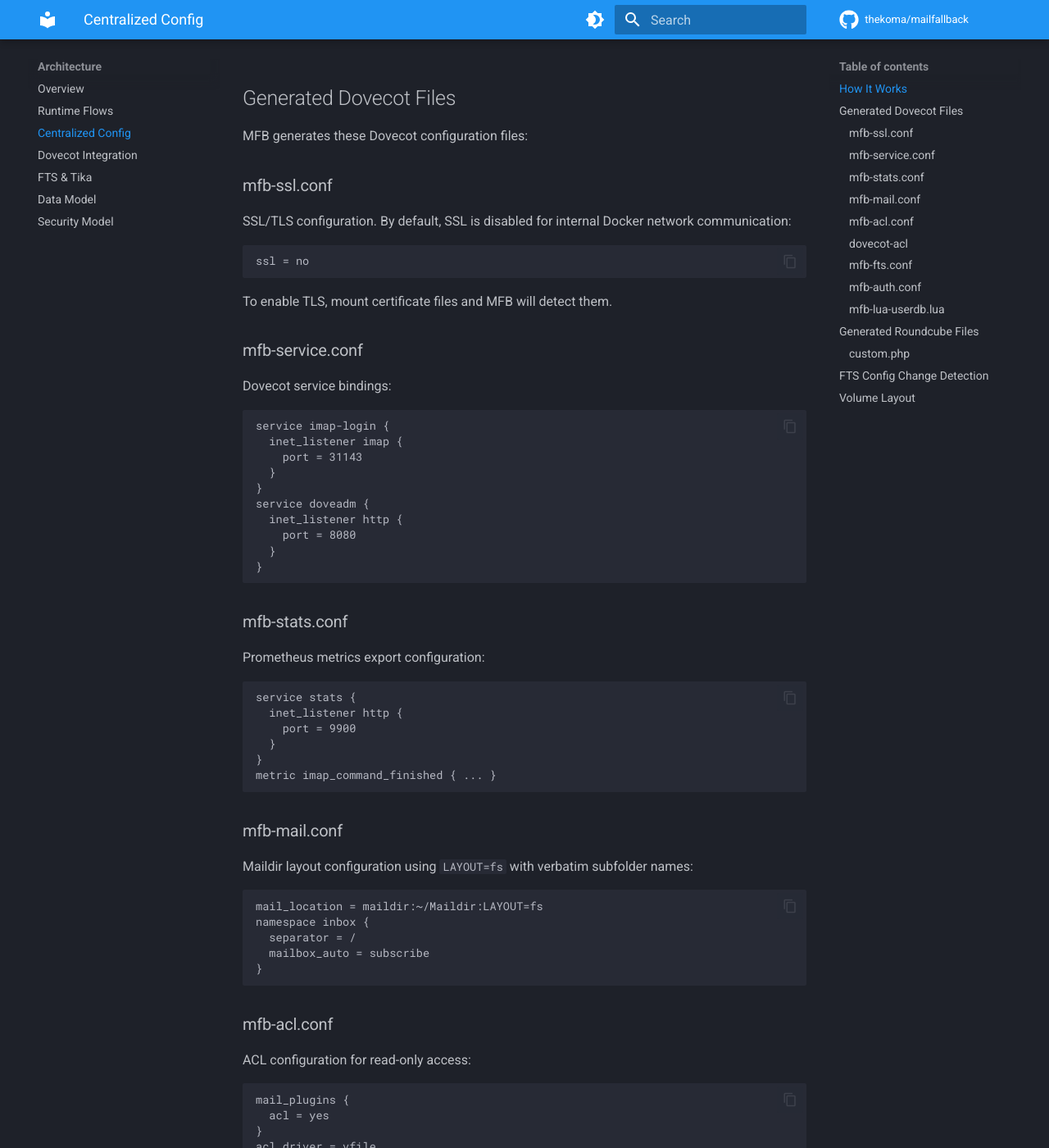
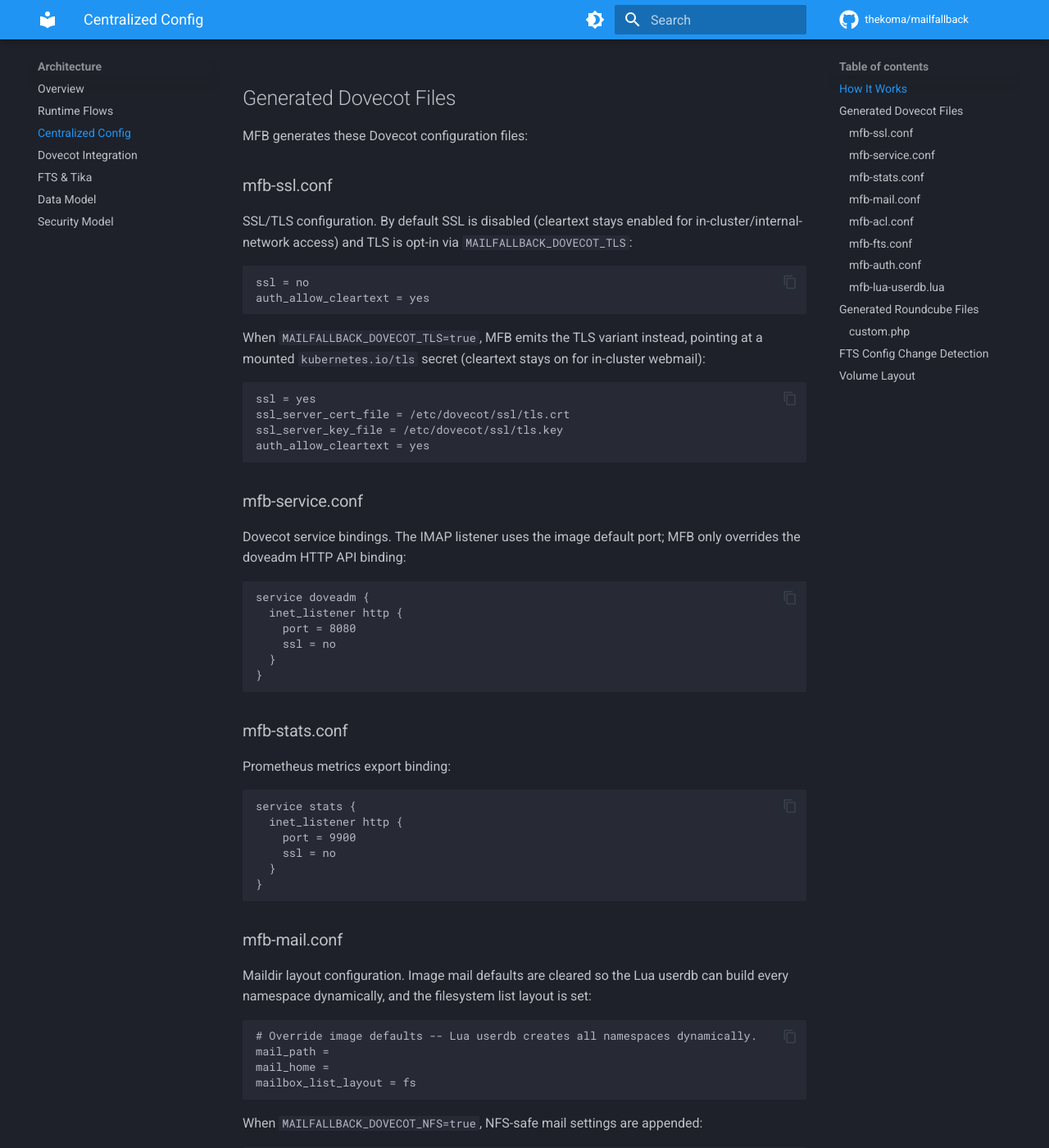
Before and after one commit to thekoma/mailfallback, an MkDocs documentation site: the page built from docs/src/architecture/config-generation.md, in a window 1280 px wide and 1400 px high, scrolled down 678 px. Shown: the whole window at 82% size. Built offline with MkDocs 1.6.1 and Material for MkDocs 9.7.7, drawn with Linux system fonts in a browser that asks for light colours; comment, search, counter and statistics services are not loaded; some of the changed text lies outside the part shown.

Commit message:
chore(chart): retry transient dependency fetches in CI; docs: step-by-step deploy guide + drift fixes
Wrap `helm dependency build` in a 3-attempt backoff retry in both ci.yml and
release.yml chart jobs — the bjw-s common library fetch from GitHub Pages had a
transient 503 that failed CI. Add a numbered step-by-step deployment guide to
the chart README (fresh-cluster walkthrough linking existing sections), point
the root README at the official OCI chart with a --version note, and fix drifted
snippets in the config-generation architecture doc (mfb-service/ssl/stats/mail/acl
now match the current generator; removed the no-longer-emitted dovecot-acl file).

Co-Authored-By: Claude Fable 5 <noreply@anthropic.com>

````diff
--- a/docs/src/architecture/config-generation.md
+++ b/docs/src/architecture/config-generation.md
@@ -23,78 +23,111 @@ MFB generates these Dovecot configuration files:
 
 ### mfb-ssl.conf
 
-SSL/TLS configuration. By default, SSL is disabled for internal Docker network communication:
+SSL/TLS configuration. By default SSL is disabled (cleartext stays enabled for
+in-cluster/internal-network access) and TLS is opt-in via `MAILFALLBACK_DOVECOT_TLS`:
 
 ```conf
 ssl = no
+auth_allow_cleartext = yes
 ```
 
-To enable TLS, mount certificate files and MFB will detect them.
+When `MAILFALLBACK_DOVECOT_TLS=true`, MFB emits the TLS variant instead, pointing
+at a mounted `kubernetes.io/tls` secret (cleartext stays on for in-cluster webmail):
+
+```conf
+ssl = yes
+ssl_server_cert_file = /etc/dovecot/ssl/tls.crt
+ssl_server_key_file = /etc/dovecot/ssl/tls.key
+auth_allow_cleartext = yes
+```
 
 ### mfb-service.conf
 
-Dovecot service bindings:
+Dovecot service bindings. The IMAP listener uses the image default port; MFB only
+overrides the doveadm HTTP API binding:
 
 ```conf
-service imap-login {
-  inet_listener imap {
-    port = 31143
-  }
-}
 service doveadm {
   inet_listener http {
     port = 8080
+    ssl = no
   }
 }
 ```
 
 ### mfb-stats.conf
 
-Prometheus metrics export configuration:
+Prometheus metrics export binding:
 
 ```conf
 service stats {
   inet_listener http {
     port = 9900
+    ssl = no
   }
 }
-metric imap_command_finished { ... }
 ```
 
 ### mfb-mail.conf
 
-Maildir layout configuration using `LAYOUT=fs` with verbatim subfolder names:
+Maildir layout configuration. Image mail defaults are cleared so the Lua userdb
+can build every namespace dynamically, and the filesystem list layout is set:
 
 ```conf
-mail_location = maildir:~/Maildir:LAYOUT=fs
-namespace inbox {
-  separator = /
-  mailbox_auto = subscribe
-}
+# Override image defaults -- Lua userdb creates all namespaces dynamically.
+mail_path =
+mail_home =
+mailbox_list_layout = fs
+```
+
+When `MAILFALLBACK_DOVECOT_NFS=true`, NFS-safe mail settings are appended:
+
+```conf
+mmap_disable = yes
+mail_fsync = always
 ```
 
 ### mfb-acl.conf
 
-ACL configuration for read-only access:
+ACL configuration for read-only access. Dovecot 2.4.3+ removed the standalone
+global ACL file, so ACLs are expressed as settings blocks: a global `readonly`
+rule makes every mailbox owner-read-only (`lrs`), and `Staging` mailbox blocks
+grant write rights (`lrwstie`) on the restore-curation namespace:
 
 ```conf
-mail_plugins {
-  acl = yes
+mail_plugins = acl
+
+protocol imap {
+  mail_plugins = acl imap_acl fts fts_flatcurve
 }
+
 acl_driver = vfile
 acl_globals_only = yes
-acl_global_path = /etc/dovecot/dovecot-acl
+
+acl readonly {
+  acl_id = owner
+  acl_rights = lrs
+}
+
+mailbox Staging {
+  acl staging {
+    acl_id = owner
+    acl_rights = lrwstie
+  }
+}
+
+mailbox Staging/* {
+  acl staging_sub {
+    acl_id = owner
+    acl_rights = lrwstie
+  }
+}
 ```
 
-### dovecot-acl
-
-The global ACL file:
-
-```
-* owner lrs
-```
-
-This grants lookup (`l`), read (`r`), and write-seen (`s`) permissions. All other operations (delete, expunge, insert, write flags) are denied.
+The global `lrs` grant allows lookup (`l`), read (`r`), and write-seen (`s`)
+everywhere; all other operations (delete, expunge, insert, write flags) are
+denied outside `Staging`. (The legacy standalone `dovecot-acl` file is no longer
+generated — MFB actively removes it from upgraded volumes.)
 
 ### mfb-fts.conf
 
@@ -174,7 +207,6 @@ This ensures that search indexes are rebuilt when the indexing pipeline changes.
     mfb-fts.conf
     mfb-auth.conf
     mfb-lua-userdb.lua
-    dovecot-acl
   webmail/                  # Generated by MFB, mounted into Roundcube as /var/roundcube/config
     custom.php
 
````
Also changed, not shown: README.md (+18 -1 lines), charts/mailfallback/README.md (+148 -1 lines), 2 other files.
